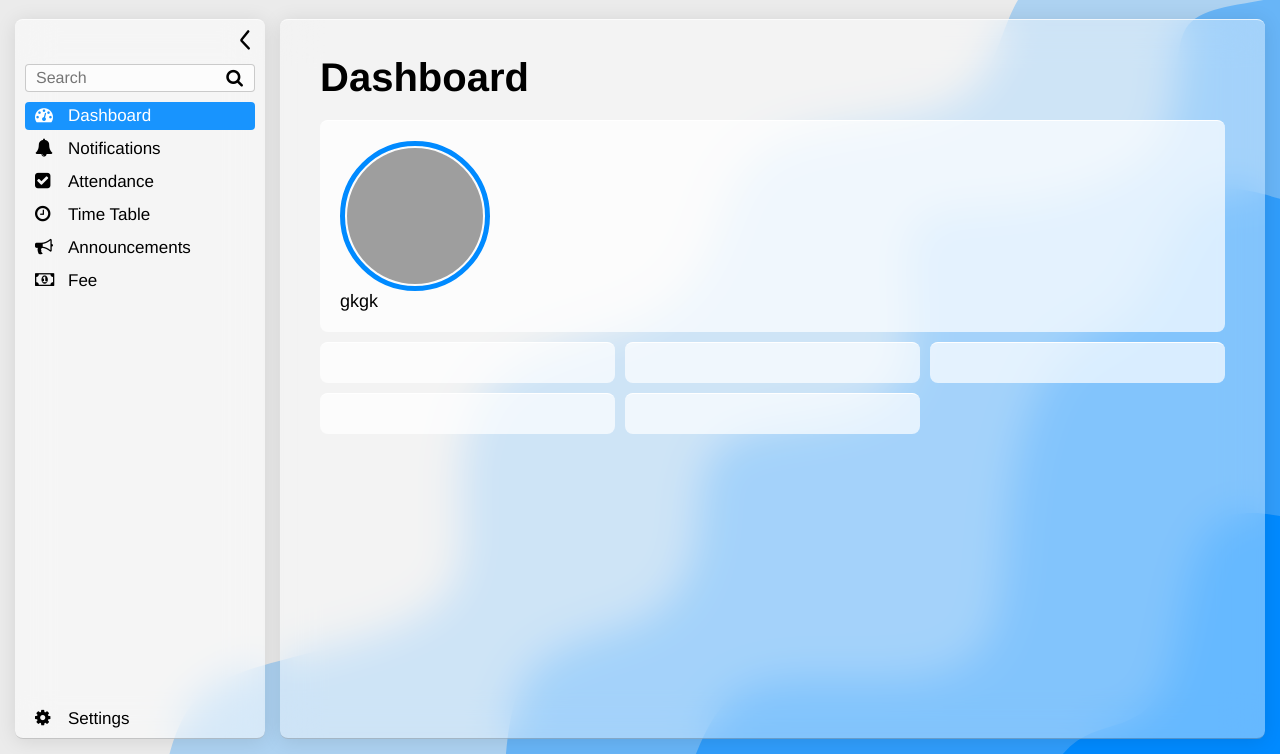
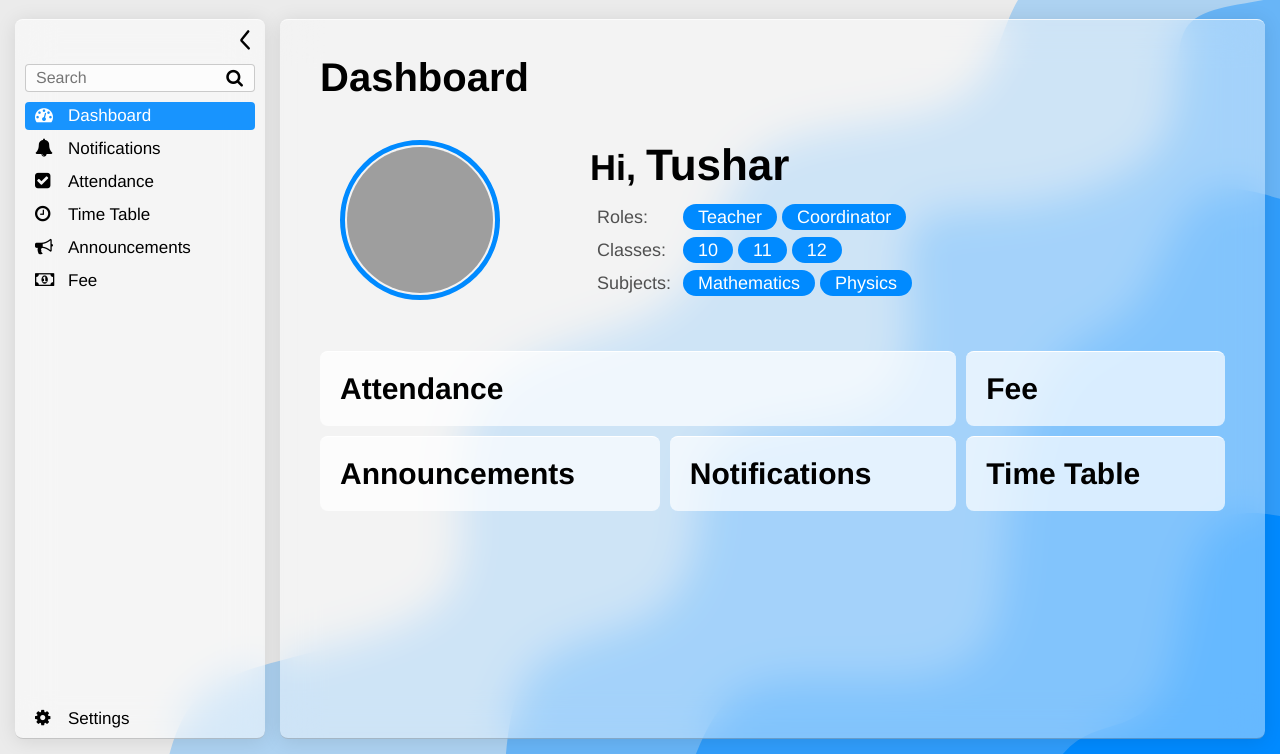
Before and after one commit to KhushalJangid/erp, a Django app: page / in a window 1280 px wide. Shown: the part 46-800 px from the top of the page. Run offline with Django 4.2, Linux system fonts and the light colour scheme; a user stored in the database is signed in; grey boxes are pictures that could not be loaded.

Commit message:
Changes to Dashboard

```diff
--- a/static/css/dashboard_teacher.css
+++ b/static/css/dashboard_teacher.css
@@ -185,14 +185,21 @@ body{
     background: rgb(255, 255, 255, 0.7);
     border-top: 1px solid white;
 }
+#grid-wrapper div.tile h2{
+    font-size: 30px;
+}
 #profile-tile{
+    padding: 20px;
     grid-column-start: 1;
     grid-column-end: 4;
+    display: grid;
+    grid-template-columns: 250px auto;
+    margin-bottom: 20px;
 }
 #profile-img-holder{
-    height: 150px;
-    width: 150px;
-    border-radius: 75px;
+    height: 160px;
+    width: 160px;
+    border-radius: 80px;
     padding: 2px;
     border: 5px solid var(--accent10);
     vertical-align: top;
@@ -202,6 +209,35 @@ body{
     width: 100%;
     border-radius: 50%;
 }
+#profile-txt-holder h1{
+    font-size: 36px;
+}
+#profile-txt-holder span.teacher-name{
+    font-size: 44px;
+}
+#profile-txt-holder table{
+    margin-top: 10px;
+}
+#profile-txt-holder table td{
+    color: rgb(80, 80, 80);
+    padding: 5px;
+    vertical-align: center;
+}
+#profile-txt-holder table td span.role,
+#profile-txt-holder table td span.class,
+#profile-txt-holder table td span.subject{
+    height: 28px;
+    background-color: var(--accent10);
+    color: white;
+    padding: 3px 15px;
+    border-radius: 14px;
+    margin: 0 5px 0 0;
+}
+#attendance-tile{
+    grid-column-start: 1;
+    grid-column-end: 3;
+}
+
 section.btn-grp-type1{
     overflow-x: auto;
 }
--- a/templates/dashboard_teacher.html
+++ b/templates/dashboard_teacher.html
@@ -57,16 +57,55 @@
 <main id="workspace" class="collapsed">
     <h1 id="workspace-title">Dashboard</h1>
     <div id="grid-wrapper">
-        <div id="profile-tile" class="tile">
+        <div id="profile-tile">
             <div id="profile-img-holder">
                 <img src="https://fujifilm-x.com/wp-content/uploads/2019/08/xc16-50mmf35-56-ois-2_sample-images03.jpg" />
-            </div>gkgk
+            </div>
+            <div id="profile-txt-holder">
+                <h1>Hi, <span class="teacher-name">Tushar</span></h1>
+                <table>
+                    <tr>
+                        <td>
+                            Roles:
+                        </td>
+                        <td>
+                            <span class="role">Teacher</span><span class="role">Coordinator</span>
+                        </td>
+                    </tr>
+                    <tr>
+                        <td>
+                            Classes:
+                        </td>
+                        <td>
+                            <span class="class">10</span><span class="class">11</span><span class="class">12</span>
+                        </td>
+                    </tr>
+                    <tr>
+                        <td>
+                            Subjects:
+                        </td>
+                        <td>
+                            <span class="subject">Mathematics</span><span class="subject">Physics</span>
+                        </td>
+                    </tr>
+                </table>
+            </div>
         </div>
-        <div id="attendance-tile" class="tile"></div>
-        <div id="notifications-tile" class="tile"></div>
-        <div id="announcements-tile" class="tile"></div>
-        <div id="fee-tile" class="tile"></div>
-        <div id="time-table-tile" class="tile"></div>
+        <div id="attendance-tile" class="tile">
+            <h2>Attendance</h2>
+        </div>
+        <div id="fee-tile" class="tile">
+            <h2>Fee</h2>
+        </div>
+        <div id="announcements-tile" class="tile">
+            <h2>Announcements</h2>
+        </div>
+        <div id="notifications-tile" class="tile">
+            <h2>Notifications</h2>
+        </div>
+        <div id="time-table-tile" class="tile">
+            <h2>Time Table</h2>
+        </div>
     </div>
 </main>
 
```
Also changed, not shown: templates/files_for_satyam/dashboard_static.html (+46 -7 lines).
